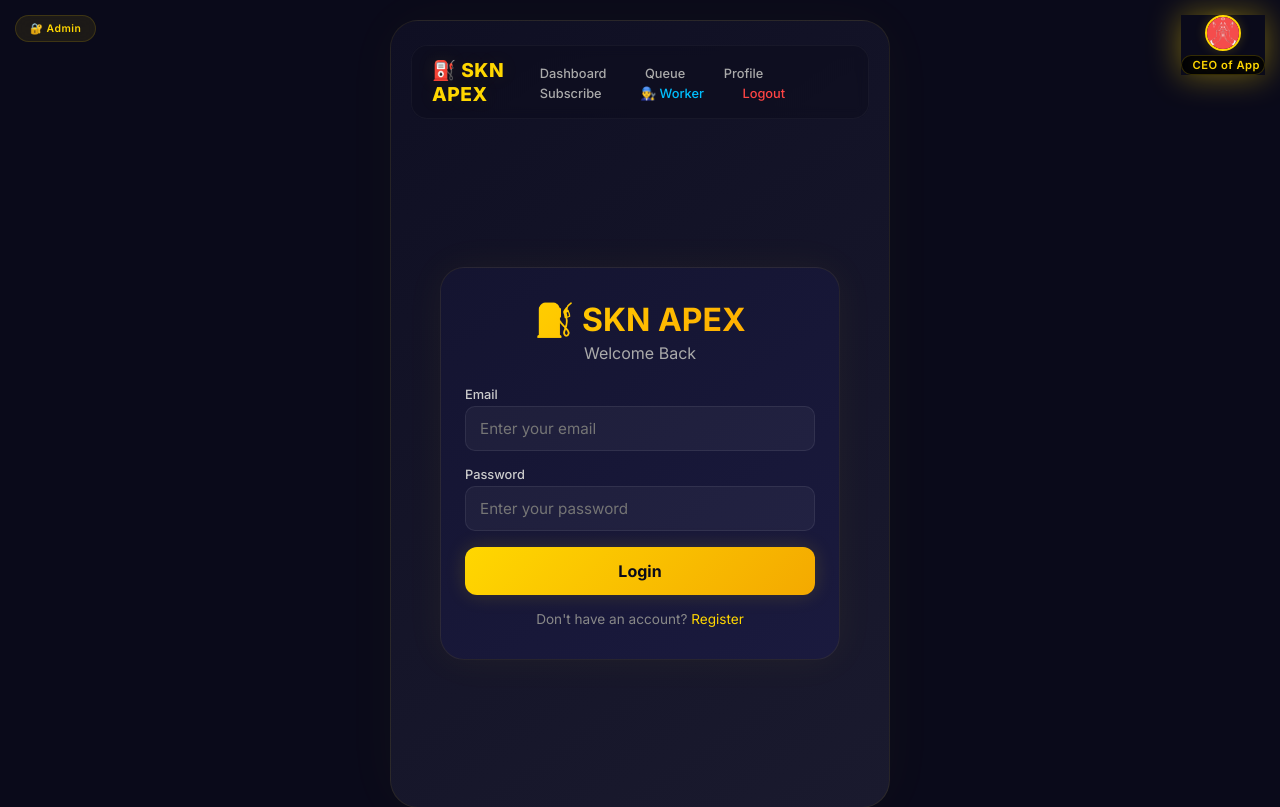
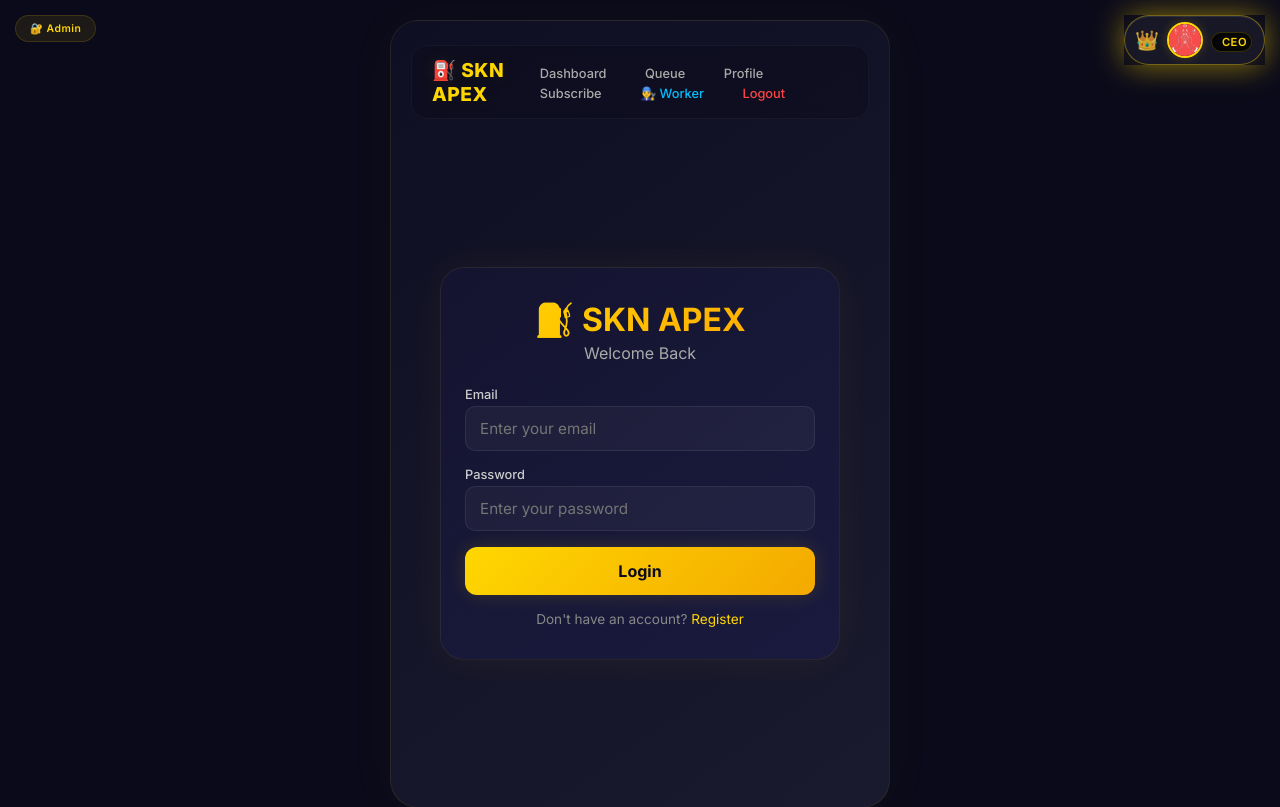
Before and after one commit to PUSHCLASH/skn-apex, a Flask app: page /login in a window 1280 px wide. Shown: the top 807 px of the page. Run offline with Flask 3, Linux system fonts and the light colour scheme; some libraries are stand-ins or nearby versions.

Commit message:
Update base.html

```diff
--- a/templates/base.html
+++ b/templates/base.html
@@ -9,13 +9,16 @@
     <link href="https://fonts.googleapis.com/css2?family=Inter:wght@400;500;600;700;800;900&display=swap" rel="stylesheet">
 </head>
 <body>
-    <!-- Admin Button - TOP LEFT -->
+    <!-- Admin Button - Top Left -->
     <a href="/admin-login" class="admin-btn-top-left">🔐 Admin</a>
 
-    <!-- CEO Badge - TOP RIGHT -->
+    <!-- CEO Badge - Premium Glassmorphism -->
     <div class="ceo-badge" onclick="openCEOModal()">
-        <img src="/static/images/ceo-logo.png" alt="CEO" class="ceo-avatar">
-        <span class="ceo-label">CEO of App</span>
+        <div class="ceo-badge-inner">
+            <span class="ceo-icon">👑</span>
+            <img src="/static/images/ceo-logo.png" alt="CEO" class="ceo-avatar">
+            <span class="ceo-label">CEO</span>
+        </div>
     </div>
 
     <!-- CEO Modal -->
```
